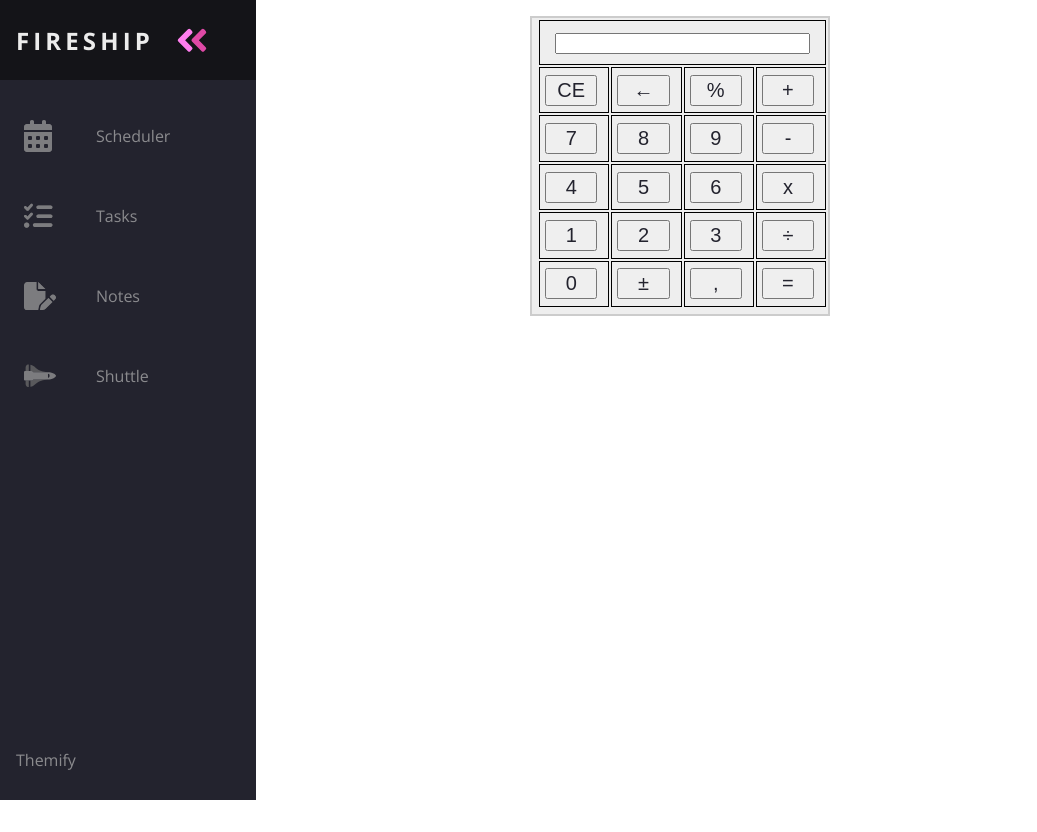
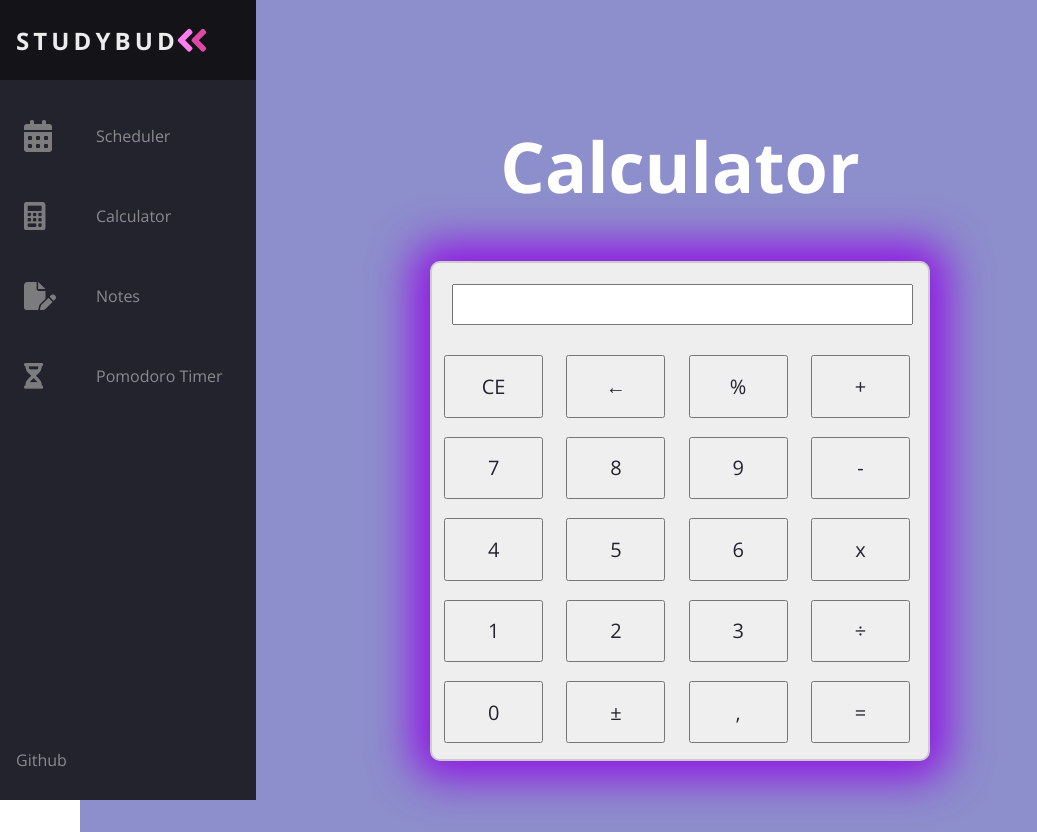
Before and after one commit to JoeyDaB3Ast/StudyBud, a plain HTML site: page tasks.html in a window 1280 px wide. Shown: the whole page, without its empty margins (0-1037 px from the left). Before the commit the page ends 800 px from the top, so only its background shows below. Drawn offline with nearby package versions, Linux system fonts and the light colour scheme.

Commit message:
added design changes

```diff
--- a/calculatorStyle.css
+++ b/calculatorStyle.css
@@ -14,23 +14,31 @@
   }
   .calculator
   {
-    width:300px;
-    height:300px;
+    width:500px;
+    height:500px;
     background-color:#eeeeee;
     border:2px solid #CCCCCC;
     margin:auto;
     padding-left:5px;
     padding-bottom:5px;
+    border-radius: 10px;
+    box-shadow: 0px 0px 43px 17px rgb(145, 20, 228);
   }
   .calculator td {
     height:16.66%;
+    border-radius: 10px;
+    border: none;
+
   }
   .calc_td_result {
     text-align:center;
   }
   .calc_result {
-    width:90%;
+    width:95%;
     text-align:right;
+    height: 50%;
+    font-family: "Open Sans";
+    font-size: 30px;
   }
   .calc_td_calculs {
     text-align:center;
@@ -47,6 +55,8 @@
     width:90%;
     height:90%;
     font-size:20px;
+    font-weight: 500;
+    font-family: "Open Sans";
   }
   body {
     color: black;
@@ -484,3 +494,19 @@ button:hover{
   width: 100%;
   background: lightgrey;
 }
+
+h1 {
+  text-align: center;
+  font-size: 70px;
+  color: #fff;
+  font-weight: 600;
+}
+
+
+#tasksMain {
+  background-color: #8d8ecc;
+  height: 100vh;
+  display: grid;
+  align-items: center;
+  justify-content: center;
+}
--- a/styles.css
+++ b/styles.css
@@ -257,7 +257,7 @@
 }
 
 #scheduleMain {
-  background-color: #2e2e57;
+  background-color: #8d8ecc;
 }
 
 #content {
--- a/tasks.html
+++ b/tasks.html
@@ -18,7 +18,7 @@
     <ul class="navbar-nav">
       <li class="logo">
         <a href="index.html" class="nav-link">
-              <span class="link-text logo-text">Fireship</span>
+          <span class="link-text logo-text">StudyBud</span>
           <svg
             aria-hidden="true"
             focusable="false"
@@ -89,17 +89,17 @@
             <g class="fa-group">
               <path
                 fill="currentColor"
-                    d="M152.1 38.16C161.9 47.03 162.7 62.2 153.8 72.06L81.84 152.1C77.43 156.9 71.21 159.8 64.63 159.1C58.05 160.2 51.69 157.6 47.03 152.1L7.029 112.1C-2.343 103.6-2.343 88.4 7.029 79.03C16.4 69.66 31.6 69.66 40.97 79.03L63.08 101.1L118.2 39.94C127 30.09 142.2 29.29 152.1 38.16V38.16zM152.1 198.2C161.9 207 162.7 222.2 153.8 232.1L81.84 312.1C77.43 316.9 71.21 319.8 64.63 319.1C58.05 320.2 51.69 317.6 47.03 312.1L7.029 272.1C-2.343 263.6-2.343 248.4 7.029 239C16.4 229.7 31.6 229.7 40.97 239L63.08 261.1L118.2 199.9C127 190.1 142.2 189.3 152.1 198.2V198.2zM224 96C224 78.33 238.3 64 256 64H480C497.7 64 512 78.33 512 96C512 113.7 497.7 128 480 128H256C238.3 128 224 113.7 224 96V96zM224 256C224 238.3 238.3 224 256 224H480C497.7 224 512 238.3 512 256C512 273.7 497.7 288 480 288H256C238.3 288 224 273.7 224 256zM160 416C160 398.3 174.3 384 192 384H480C497.7 384 512 398.3 512 416C512 433.7 497.7 448 480 448H192C174.3 448 160 433.7 160 416zM0 416C0 389.5 21.49 368 48 368C74.51 368 96 389.5 96 416C96 442.5 74.51 464 48 464C21.49 464 0 442.5 0 416z"
+                d="M336 0h-288C22.38 0 0 22.38 0 48v416C0 489.6 22.38 512 48 512h288c25.62 0 48-22.38 48-48v-416C384 22.38 361.6 0 336 0zM64 208C64 199.2 71.2 192 80 192h32C120.8 192 128 199.2 128 208v32C128 248.8 120.8 256 112 256h-32C71.2 256 64 248.8 64 240V208zM64 304C64 295.2 71.2 288 80 288h32C120.8 288 128 295.2 128 304v32C128 344.8 120.8 352 112 352h-32C71.2 352 64 344.8 64 336V304zM224 432c0 8.801-7.199 16-16 16h-128C71.2 448 64 440.8 64 432v-32C64 391.2 71.2 384 80 384h128c8.801 0 16 7.199 16 16V432zM224 336c0 8.801-7.199 16-16 16h-32C167.2 352 160 344.8 160 336v-32C160 295.2 167.2 288 176 288h32C216.8 288 224 295.2 224 304V336zM224 240C224 248.8 216.8 256 208 256h-32C167.2 256 160 248.8 160 240v-32C160 199.2 167.2 192 176 192h32C216.8 192 224 199.2 224 208V240zM320 432c0 8.801-7.199 16-16 16h-32c-8.799 0-16-7.199-16-16v-32c0-8.801 7.201-16 16-16h32c8.801 0 16 7.199 16 16V432zM320 336c0 8.801-7.199 16-16 16h-32c-8.799 0-16-7.199-16-16v-32C256 295.2 263.2 288 272 288h32C312.8 288 320 295.2 320 304V336zM320 240C320 248.8 312.8 256 304 256h-32C263.2 256 256 248.8 256 240v-32C256 199.2 263.2 192 272 192h32C312.8 192 320 199.2 320 208V240zM320 144C320 152.8 312.8 160 304 160h-224C71.2 160 64 152.8 64 144v-64C64 71.2 71.2 64 80 64h224C312.8 64 320 71.2 320 80V144z"
                 class="fa-secondary"
               ></path>
               <path
                 fill="currentColor"
-                    d="M152.1 38.16C161.9 47.03 162.7 62.2 153.8 72.06L81.84 152.1C77.43 156.9 71.21 159.8 64.63 159.1C58.05 160.2 51.69 157.6 47.03 152.1L7.029 112.1C-2.343 103.6-2.343 88.4 7.029 79.03C16.4 69.66 31.6 69.66 40.97 79.03L63.08 101.1L118.2 39.94C127 30.09 142.2 29.29 152.1 38.16V38.16zM152.1 198.2C161.9 207 162.7 222.2 153.8 232.1L81.84 312.1C77.43 316.9 71.21 319.8 64.63 319.1C58.05 320.2 51.69 317.6 47.03 312.1L7.029 272.1C-2.343 263.6-2.343 248.4 7.029 239C16.4 229.7 31.6 229.7 40.97 239L63.08 261.1L118.2 199.9C127 190.1 142.2 189.3 152.1 198.2V198.2zM224 96C224 78.33 238.3 64 256 64H480C497.7 64 512 78.33 512 96C512 113.7 497.7 128 480 128H256C238.3 128 224 113.7 224 96V96zM224 256C224 238.3 238.3 224 256 224H480C497.7 224 512 238.3 512 256C512 273.7 497.7 288 480 288H256C238.3 288 224 273.7 224 256zM160 416C160 398.3 174.3 384 192 384H480C497.7 384 512 398.3 512 416C512 433.7 497.7 448 480 448H192C174.3 448 160 433.7 160 416zM0 416C0 389.5 21.49 368 48 368C74.51 368 96 389.5 96 416C96 442.5 74.51 464 48 464C21.49 464 0 442.5 0 416z"
+                d="M336 0h-288C22.38 0 0 22.38 0 48v416C0 489.6 22.38 512 48 512h288c25.62 0 48-22.38 48-48v-416C384 22.38 361.6 0 336 0zM64 208C64 199.2 71.2 192 80 192h32C120.8 192 128 199.2 128 208v32C128 248.8 120.8 256 112 256h-32C71.2 256 64 248.8 64 240V208zM64 304C64 295.2 71.2 288 80 288h32C120.8 288 128 295.2 128 304v32C128 344.8 120.8 352 112 352h-32C71.2 352 64 344.8 64 336V304zM224 432c0 8.801-7.199 16-16 16h-128C71.2 448 64 440.8 64 432v-32C64 391.2 71.2 384 80 384h128c8.801 0 16 7.199 16 16V432zM224 336c0 8.801-7.199 16-16 16h-32C167.2 352 160 344.8 160 336v-32C160 295.2 167.2 288 176 288h32C216.8 288 224 295.2 224 304V336zM224 240C224 248.8 216.8 256 208 256h-32C167.2 256 160 248.8 160 240v-32C160 199.2 167.2 192 176 192h32C216.8 192 224 199.2 224 208V240zM320 432c0 8.801-7.199 16-16 16h-32c-8.799 0-16-7.199-16-16v-32c0-8.801 7.201-16 16-16h32c8.801 0 16 7.199 16 16V432zM320 336c0 8.801-7.199 16-16 16h-32c-8.799 0-16-7.199-16-16v-32C256 295.2 263.2 288 272 288h32C312.8 288 320 295.2 320 304V336zM320 240C320 248.8 312.8 256 304 256h-32C263.2 256 256 248.8 256 240v-32C256 199.2 263.2 192 272 192h32C312.8 192 320 199.2 320 208V240zM320 144C320 152.8 312.8 160 304 160h-224C71.2 160 64 152.8 64 144v-64C64 71.2 71.2 64 80 64h224C312.8 64 320 71.2 320 80V144z"
                 class="fa-primary"
               ></path>
             </g>
           </svg>
-              <span class="link-text">Tasks</span>
+          <span class="link-text">Calculator</span>
         </a>
       </li>
 
@@ -147,22 +147,22 @@
             <g class="fa-group">
               <path
                 fill="currentColor"
-                    d="M32 416c0 35.35 21.49 64 48 64h16V352H32zm154.54-232h280.13L376 168C243 140.59 222.45 51.22 128 34.65V160h18.34a45.62 45.62 0 0 1 40.2 24zM32 96v64h64V32H80c-26.51 0-48 28.65-48 64zm114.34 256H128v125.35C222.45 460.78 243 371.41 376 344l90.67-16H186.54a45.62 45.62 0 0 1-40.2 24z"
+                d="M352 0C369.7 0 384 14.33 384 32C384 49.67 369.7 64 352 64V74.98C352 117.4 335.1 158.1 305.1 188.1L237.3 256L305.1 323.9C335.1 353.9 352 394.6 352 437V448C369.7 448 384 462.3 384 480C384 497.7 369.7 512 352 512H32C14.33 512 0 497.7 0 480C0 462.3 14.33 448 32 448V437C32 394.6 48.86 353.9 78.86 323.9L146.7 256L78.86 188.1C48.86 158.1 32 117.4 32 74.98V64C14.33 64 0 49.67 0 32C0 14.33 14.33 0 32 0H352zM111.1 128H272C282.4 112.4 288 93.98 288 74.98V64H96V74.98C96 93.98 101.6 112.4 111.1 128zM111.1 384H272C268.5 378.7 264.5 373.7 259.9 369.1L192 301.3L124.1 369.1C119.5 373.7 115.5 378.7 111.1 384V384z"
                 class="fa-secondary"
               ></path>
               <path
                 fill="currentColor"
-                    d="M592.6 208.24C559.73 192.84 515.78 184 472 184H186.54a45.62 45.62 0 0 0-40.2-24H32c-23.2 0-32 10-32 24v144c0 14 8.82 24 32 24h114.34a45.62 45.62 0 0 0 40.2-24H472c43.78 0 87.73-8.84 120.6-24.24C622.28 289.84 640 272 640 256s-17.72-33.84-47.4-47.76zM488 296a8 8 0 0 1-8-8v-64a8 8 0 0 1 8-8c31.91 0 31.94 80 0 80z"
+                d="M352 0C369.7 0 384 14.33 384 32C384 49.67 369.7 64 352 64V74.98C352 117.4 335.1 158.1 305.1 188.1L237.3 256L305.1 323.9C335.1 353.9 352 394.6 352 437V448C369.7 448 384 462.3 384 480C384 497.7 369.7 512 352 512H32C14.33 512 0 497.7 0 480C0 462.3 14.33 448 32 448V437C32 394.6 48.86 353.9 78.86 323.9L146.7 256L78.86 188.1C48.86 158.1 32 117.4 32 74.98V64C14.33 64 0 49.67 0 32C0 14.33 14.33 0 32 0H352zM111.1 128H272C282.4 112.4 288 93.98 288 74.98V64H96V74.98C96 93.98 101.6 112.4 111.1 128zM111.1 384H272C268.5 378.7 264.5 373.7 259.9 369.1L192 301.3L124.1 369.1C119.5 373.7 115.5 378.7 111.1 384V384z"
                 class="fa-primary"
               ></path>
             </g>
           </svg>
-              <span class="link-text">Shuttle</span>
+          <span class="link-text">Pomodoro Timer</span>
         </a>
       </li>
 
       <li class="nav-item" id="themeButton">
-            <a href="timer.html" class="nav-link">
+        <a href="https://github.com/JoeyDaB3Ast/StudyBud" class="nav-link">
           <svg
             class="theme-icon"
             id="lightIcon"
@@ -238,13 +238,17 @@
               ></path>
             </g>
           </svg>
-              <span class="link-text">Themify</span>
+          <span class="link-text">Github</span>
         </a>
       </li>
     </ul>
   </nav>
 
-      <main>
+      <main id="tasksMain">
+        <div>
+          <h1>
+            Calculator
+          </h1>
         <table class="calculator" id="calc">
             <tr>
                 <td colspan="4" class="calc_td_result">
@@ -322,6 +326,7 @@
                 </td>
             </tr>
         </table>
+      </div>
       </main>
 </body>
 </html>
--- a/timerStyle.css
+++ b/timerStyle.css
@@ -8,25 +8,26 @@
     --transition-speed: 600ms;
   }
 
-  html {
-    background-color: #333232;
-    height: 100%;
-    font-family: Arial, Helvetica, sans-serif;
+  #timerMain {
+    background-color: #8d8ecc;
+    height: 100vh;
+    display: grid;
+    align-items: center;
   }
 
   h1 {
       color: white;
-      font-family: Arial, Helvetica, sans-serif;
       text-align: center;
+      font-size: 50px;
   }
 
   #container {
       height: 200px;
-      width: 700px;
-      background-color: #F5E4C3;
+      width: 800px;
+      background-color: #ffffff;
       margin: 0 auto;
-      border: 5px solid #88B169;
-
+      border: 5px solid #6038cf;
+      border-radius: 20px;
       display: grid;
       grid-template-columns: repeat(5, 1fr);
       grid-template-rows: repeat(3, 1fr);
@@ -66,7 +67,7 @@
 
   #counter {
       grid-area: 2 / 3 / 2 / 3;
-      color: red;
+      color: rgb(7, 153, 26);
   }
 
   #work-timer {
```
Also changed, not shown: notes.html (+8 -9 lines), scheduler.html (+8 -8 lines), timer.html (+12 -10 lines). Lines whose indentation alone changed are shown as unchanged.
